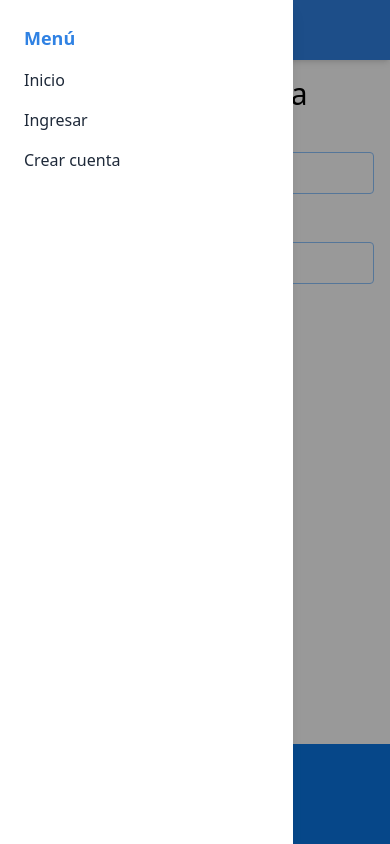
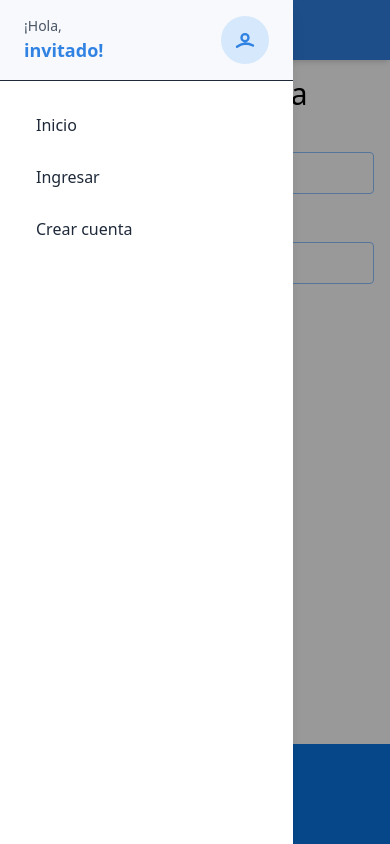
Before and after one commit to vanesanunez/Proyecto-Via_Segura, a Vue app: page /ingresar in a window 390 px wide. Both pictures are taken after a click on the button 28 px from the left and 30 px from the top of the page. Built offline with nearby package versions, Linux system fonts and the light colour scheme.

Commit message:
Update AppNavbar.vue

```diff
--- a/src/components/AppNavbar.vue
+++ b/src/components/AppNavbar.vue
@@ -9,6 +9,8 @@ export default {
       user: {
         id: null,
         email: null,
+        name: null,
+        photoURL: null,
       },
       drawer: false,
     };
@@ -72,7 +74,6 @@ export default {
       <template v-if="user.id !== null">
         <li><RouterLink to="/chat">Chat</RouterLink></li>
         <li><RouterLink to="/mi-perfil">Mi perfil</RouterLink></li>
-
         <li>
           <form action="#" @submit.prevent="handleLogout">
             <button type="submit">Cerrar sesión</button>
@@ -86,7 +87,7 @@ export default {
       </template>
     </ul>
 
-    <!-- Overlay oscuro (cuando se abre el drawer) -->
+    <!-- Overlay oscuro -->
     <div
       v-if="drawer"
       @click="drawer = false"
@@ -97,42 +98,135 @@ export default {
     <transition name="slide">
       <aside
         v-if="drawer"
-        class="fixed top-0 left-0 h-full w-3/4 max-w-xs bg-white text-gray-800 z-50 p-6 flex flex-col shadow-lg md:hidden"
+        class="fixed top-0 left-0 h-full w-3/4 max-w-xs bg-white text-gray-800 z-50 flex flex-col shadow-lg md:hidden"
       >
-        <h2 class="text-lg font-semibold mb-4 text-[#3082e3]">Menú</h2>
-        <ul class="flex flex-col gap-4">
-          <li><RouterLink @click="drawer = false" to="/">Inicio</RouterLink></li>
+        <!-- CABECERA del Drawer -->
+        <div class="flex items-center justify-between bg-[#f7f9fc] px-6 py-4 border-b">
+          <div>
+            <p class="text-gray-600 text-sm">¡Hola,</p>
+            <p class="text-[#3082e3] font-semibold text-lg">
+              {{ user.name || 'invitado' }}!
+            </p>
+          </div>
+          <div class="w-12 h-12 rounded-full overflow-hidden bg-[#d6e8fb] flex items-center justify-center">
+            <img
+              v-if="user.photoURL"
+              :src="user.photoURL"
+              alt="Foto de perfil"
+              class="object-cover w-full h-full"
+            />
+            <svg
+              v-else
+              xmlns="http://www.w3.org/2000/svg"
+              class="h-7 w-7 text-[#3082e3]"
+              fill="none"
+              viewBox="0 0 24 24"
+              stroke="currentColor"
+            >
+              <path
+                stroke-linecap="round"
+                stroke-linejoin="round"
+                stroke-width="2"
+                d="M5.121 17.804A13.937 13.937 0 0112 15c2.485 0 4.79.607 6.879 1.804M15 10a3 3 0 11-6 0 3 3 0 016 0z"
+              />
+            </svg>
+          </div>
+        </div>
+
+        <!-- Menú -->
+        <div class="p-6 overflow-y-auto">
+          <ul class="flex flex-col gap-3">
+            <li>
+              <RouterLink
+                @click="drawer = false"
+                to="/"
+                class="block px-3 py-2 rounded-lg hover:bg-[#d6e8fb] transition"
+              >Inicio</RouterLink>
+            </li>
 
             <template v-if="user.id !== null">
-              <li><RouterLink @click="drawer = false" to="/reportes">Reportes</RouterLink></li>
-              <li><RouterLink @click="drawer = false" to="/recorrido-seguro">Recorrido seguro</RouterLink></li>
-              <li><RouterLink @click="drawer = false" to="/mi-perfil">Perfil</RouterLink></li>
-              <li><RouterLink @click="drawer = false" to="/contactos">Contactos de confianza</RouterLink></li>
-            <li><RouterLink @click="drawer = false" to="/chat">Chat general</RouterLink></li>
-            <li><RouterLink @click="drawer = false" to="">Información útil</RouterLink></li>
+              <li>
+                <RouterLink
+                  @click="drawer = false"
+                  to="/reportes"
+                  class="block px-3 py-2 rounded-lg hover:bg-[#d6e8fb] transition"
+                >Reportes</RouterLink>
+              </li>
+              <li>
+                <RouterLink
+                  @click="drawer = false"
+                  to="/recorrido-seguro"
+                  class="block px-3 py-2 rounded-lg hover:bg-[#d6e8fb] transition"
+                >Recorrido seguro</RouterLink>
+              </li>
+              <li>
+                <RouterLink
+                  @click="drawer = false"
+                  to="/mi-perfil"
+                  class="block px-3 py-2 rounded-lg hover:bg-[#d6e8fb] transition"
+                >Perfil</RouterLink>
+              </li>
+              <li>
+                <RouterLink
+                  @click="drawer = false"
+                  to="/contactos"
+                  class="block px-3 py-2 rounded-lg hover:bg-[#d6e8fb] transition"
+                >Contactos de confianza</RouterLink>
+              </li>
+              <li>
+                <RouterLink
+                  @click="drawer = false"
+                  to="/chat"
+                  class="block px-3 py-2 rounded-lg hover:bg-[#d6e8fb] transition"
+                >Chat general</RouterLink>
+              </li>
+              <li>
+                <RouterLink
+                  @click="drawer = false"
+                  to=""
+                  class="block px-3 py-2 rounded-lg hover:bg-[#d6e8fb] transition"
+                >Información útil</RouterLink>
+              </li>
 
               <li>
                 <form action="#" @submit.prevent="handleLogout">
-                <button type="submit">Cerrar sesión</button>
+                  <button
+                    type="submit"
+                    class="w-full text-left px-3 py-2 rounded-lg hover:bg-[#d6e8fb] transition"
+                  >
+                    Cerrar sesión
+                  </button>
                 </form>
               </li>
             </template>
 
             <template v-else>
-            <li><RouterLink @click="drawer = false" to="/ingresar">Ingresar</RouterLink></li>
-            <li><RouterLink @click="drawer = false" to="/crear-cuenta">Crear cuenta</RouterLink></li>
+              <li>
+                <RouterLink
+                  @click="drawer = false"
+                  to="/ingresar"
+                  class="block px-3 py-2 rounded-lg hover:bg-[#d6e8fb] transition"
+                >Ingresar</RouterLink>
+              </li>
+              <li>
+                <RouterLink
+                  @click="drawer = false"
+                  to="/crear-cuenta"
+                  class="block px-3 py-2 rounded-lg hover:bg-[#d6e8fb] transition"
+                >Crear cuenta</RouterLink>
+              </li>
             </template>
           </ul>
+        </div>
       </aside>
     </transition>
   </nav>
 
-  <!-- separador para compensar la altura del navbar fijo -->
+  <!-- Espaciador para compensar el navbar fijo -->
   <div class="h-64px"></div>
 </template>
 
 <style scoped>
-/* Transición del drawer */
 .slide-enter-active,
 .slide-leave-active {
   transition: transform 0.3s ease;
```
Lines whose indentation alone changed are shown as unchanged.
